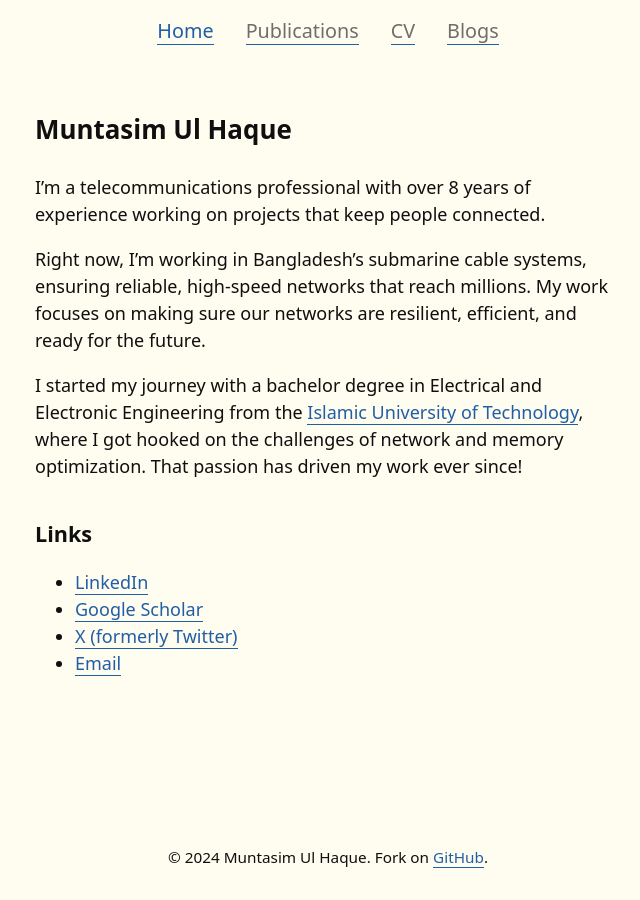
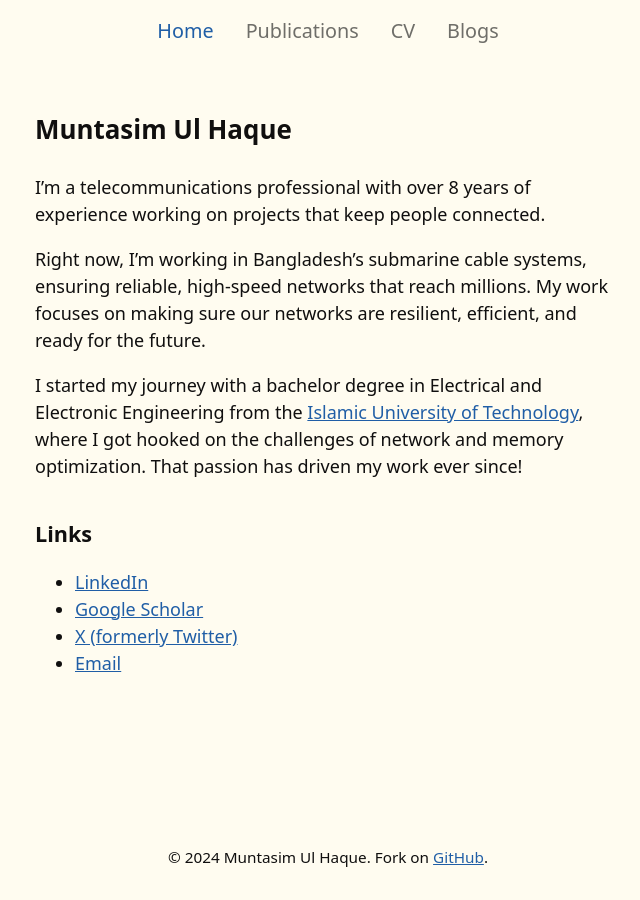
Before and after one commit to muntasimulhaque/muntasimulhaque.github.io, a Jekyll site: the page built from index.md, in a window 1280 px wide. Shown: the whole page, without its empty margins (312-952 px from the left). Built offline with Jekyll 4.4.1, drawn with Linux system fonts in a browser that asks for light colours; our own code applies the rules of GitHub Pages for plain Markdown files.

Commit message:
Update main.css

```diff
--- a/assets/css/main.css
+++ b/assets/css/main.css
@@ -98,21 +98,17 @@ header {
 
 a {
     color: var(--link-color);
-    text-decoration: none;
-	border-bottom: 1px solid var(--link-color);
-    transition: border-bottom-color 0.2s ease;
+    text-decoration: underline;
 }
 
 a:hover {
     color: var(--link-color);
-	border-bottom-color: transparent;
+	text-decoration: none;
 }
 
 a:visited {
     color: var(--link-color);
-    text-decoration: none;
-	border-bottom: 1px solid var(--link-color);
-    transition: border-bottom-color 0.2s ease;
+    text-decoration: underline;
 }
 
 ::selection {
```
